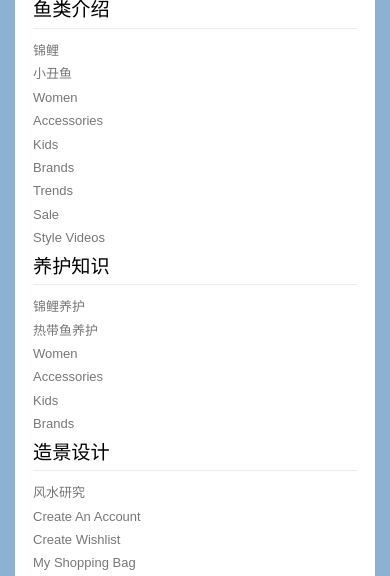
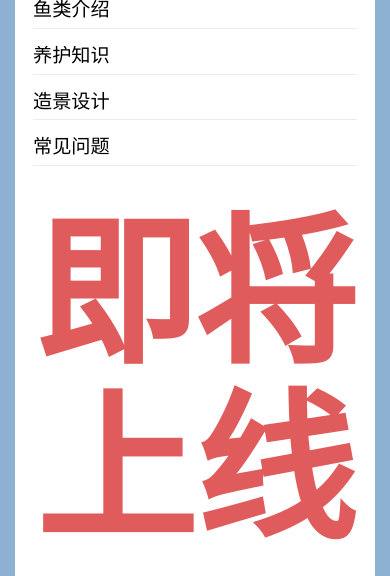
Before and after one commit to madarou/yuqq, a Django app: page /knowledge/ in a window 390 px wide; the page is wider, and only the part inside the window is pictured. Shown: the part 913-1489 px from the top of that part. Run offline with Django 3.2, Linux system fonts and the light colour scheme; some libraries are stand-ins or nearby versions; some web fonts are replaced; grey boxes are pictures that could not be loaded.

Commit message:
完善了捞鱼网，沉木，导航菜单，关于我们

```diff
--- a/yuqq/static/public/css/style.css
+++ b/yuqq/static/public/css/style.css
@@ -734,7 +734,7 @@
 	text-decoration:none;
 }
 .error-404.text-center {
-	min-height: 500px;
+	/* min-height: 500px; */
 }
 .error-404 h1 {
 	font-size: 12em;
--- a/yuqq/templates/public/base.html
+++ b/yuqq/templates/public/base.html
@@ -144,8 +144,7 @@
 												<li><a href="/products/none/redaiyu">热带鱼</a></li>
 												<li><a href="/products/none/gui">龟</a></li>
 												<li><a href="/products/none/shuicao">水草</a></li>
-												<li><a href="{% url 'products'%}">贝类</a></li>
-												<li><a href="{% url 'products'%}">更多...</a></li>
+												<li><a href="/products/creature/none">更多...</a></li>
 											</ul>
 										</div>
 									</div>
@@ -156,14 +155,13 @@
 											</h5>
 											<ul>
 												<li><a href="/products/none/yugang">鱼缸</a></li>
-												<li><a href="{% url 'products'%}">过滤设备</a></li>
-												<li><a href="{% url 'products'%}">加温设备</a></li>
-												<li><a href="{% url 'products'%}">增氧设备</a></li>
-												<li><a href="{% url 'products'%}">照明设备</a></li>
-												<li><a href="{% url 'products'%}">水温计</a></li>
-												<li><a href="{% url 'products'%}">捞鱼网</a></li>
-												<li><a href="{% url 'products'%}">喂食器</a></li>
-												<li><a href="{% url 'products'%}">更多...</a></li>
+												<li><a href="/products/none/guolvshebei">过滤设备</a></li>
+												<li><a href="/products/none/jiawenbang">加温设备</a></li>
+												<li><a href="/products/none/zengyangshebei">增氧设备</a></li>
+												<li><a href="/products/none/shuizudeng">照明设备</a></li>
+												<li><a href="/products/none/wenduji">水温计</a></li>
+												<li><a href="/products/none/laoyuwang">捞鱼网</a></li>
+												<li><a href="/products/equipment/none">更多...</a></li>
 											</ul>
 										</div>
 									</div>
@@ -173,11 +171,13 @@
 												<a href="/products/other/none">饲料及其他</a>
 											</h5>
 											<ul>
-												<li><a href="{% url 'products'%}">淡水鱼饲料</a></li>
-												<li><a href="{% url 'products'%}">热带鱼饲料</a></li>
-												<li><a href="{% url 'products'%}">珊瑚石</a></li>
-												<li><a href="{% url 'products'%}">活碳粉</a></li>
-												<li><a href="{% url 'products'%}">更多...</a></li>
+												<li><a href="/products/none/xingzhuangsiliao">形状饲料</a></li>
+												<li><a href="/products/none/gongnengsiliao">功能饲料</a></li>
+												<li><a href="/products/none/yaoji">常用药剂</a></li>
+												<li><a href="/products/none/shashi">造景沙石</a></li>
+												<li><a href="/products/none/zaojingbaijian">造景摆件</a></li>
+												<li><a href="/products/none/chenmu">沉木</a></li>
+												<li><a href="/products/other/none">更多...</a></li>
 											</ul>
 										</div>
 									</div>
@@ -196,21 +196,21 @@
 									<div class="col1" style="width:22%">
 										<div class="h_nav">
 											<h5>
-												<a href="/services/zaojin">造景设计</a>
+												<a href="/services/zhanhui">展会活动</a>
 											</h5>
 										</div>
 									</div>
 									<div class="col1" style="width:22%">
 										<div class="h_nav">
 											<h5>
-												<a href="/services/yanghu">生态养护</a>
+												<a href="/services/zaojing">造景设计</a>
 											</h5>
 										</div>
 									</div>
 									<div class="col1" style="width:22%">
 										<div class="h_nav">
 											<h5>
-												<a href="/services/xiyugang">鱼缸清洗</a>
+												<a href="/services/xiyugang">养护清洗</a>
 											</h5>
 										</div>
 									</div>
--- a/yuqq/templates/public/knowledge.html
+++ b/yuqq/templates/public/knowledge.html
@@ -5,55 +5,34 @@
 			<div class="col-md-3 box_4">
 				<h4>鱼类介绍</h4>
 				<ul class="f_nav">
-					<li><a href="#">锦鲤</a></li>
-					<li><a href="#">小丑鱼</a></li>
-					<li><a href="#">women</a></li>
-					<li><a href="#">accessories</a></li>
-					<li><a href="#">kids</a></li>
-					<li><a href="#">brands</a></li>
-					<li><a href="#">trends</a></li>
-					<li><a href="#">sale</a></li>
-					<li><a href="#">style videos</a></li>
+					<!-- <li><a href="#">锦鲤</a></li>
+					<li><a href="#">小丑鱼</a></li> -->
 				</ul>
 			</div>
 			<div class="col-md-3 box_4">
 				<h4>养护知识</h4>
 				<ul class="f_nav">
-					<li><a href="#">锦鲤养护</a></li>
-					<li><a href="#">热带鱼养护</a></li>
-					<li><a href="#">women</a></li>
-					<li><a href="#">accessories</a></li>
-					<li><a href="#">kids</a></li>
-					<li><a href="#">brands</a></li>
+					<!-- <li><a href="#">锦鲤养护</a></li>
+					<li><a href="#">热带鱼养护</a></li> -->
 				</ul>
 			</div>
 			<div class="col-md-3 box_4">
 				<h4>造景设计</h4>
 				<ul class="f_nav">
-					<li><a href="#">风水研究</a></li>
-					<li><a href="#">create an account</a></li>
-					<li><a href="#">create wishlist</a></li>
-					<li><a href="#">my shopping bag</a></li>
-					<li><a href="#">brands</a></li>
-					<li><a href="#">create wishlist</a></li>
+					<!-- <li><a href="#">风水研究</a></li> -->
 				</ul>
 			</div>
 			<div class="col-md-3 box_4">
 				<h4>常见问题</h4>
 				<ul class="f_nav">
-					<li><a href="#">new arrivals</a></li>
-					<li><a href="#">men</a></li>
-					<li><a href="#">women</a></li>
-					<li><a href="#">accessories</a></li>
-					<li><a href="#">kids</a></li>
-					<li><a href="#">brands</a></li>
-					<li><a href="#">trends</a></li>
-					<li><a href="#">sale</a></li>
-					<li><a href="#">style videos</a></li>
-					<li><a href="#">login</a></li>
-					<li><a href="#">brands</a></li>
+					<!-- <li><a href="#">new arrivals</a></li> -->
 				</ul>
 			</div>
+			<div class="men">
+		  	  <div class="error-404 text-center">
+				<h1 style="font-size: 10em;">即将上线</h1>
+			  </div>
+    		</div>
 			<div class="clearfix"></div>
 		</div>
 	</div>
```
Also changed, not shown: yuqq/templates/public/aboutme.html (+6 -12 lines), yuqq/templates/public/products.html (+4 -9 lines), yuqq/templates/public/services.html (+6 -6 lines), yuqq/static/public/img/chenmu_1.jpg (added), yuqq/static/public/img/chenmu_2.jpg (added), yuqq/static/public/img/chenmu_3.jpg (added), yuqq/static/public/img/chenmu_5.jpg (added), yuqq/static/public/img/marketdoor.jpg (added), yuqq/static/public/img/zaojingbaijian_1.jpg (added), yuqq/static/public/img/zaojingbaijian_2.jpg (added), yuqq/static/public/img/zaojingbaijian_3.jpg (added), yuqq/static/public/img/zaojingbaijian_5.jpg (added).
